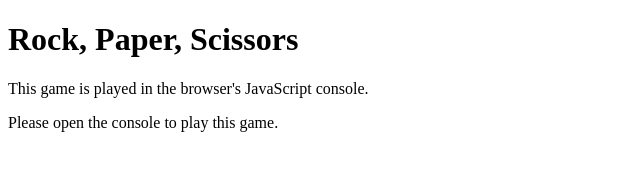
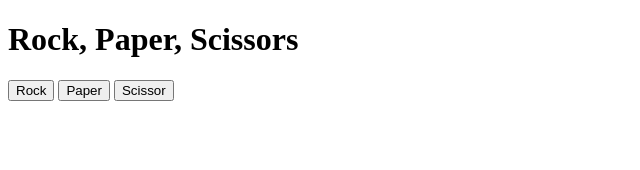
Before and after one commit to cypherbean-io/rock-paper-scissors, a plain HTML site: page index.html in a window 1280 px wide. Shown: the whole page, without its empty margins (0-640 px from the left). Drawn offline with Linux system fonts and the light colour scheme.

Commit message:
Add buttons to the page

```diff
--- a/index.html
+++ b/index.html
@@ -7,7 +7,10 @@
   </head>
   <body>
     <h1>Rock, Paper, Scissors</h1>
-    <p>This game is played in the browser's JavaScript console.</p>
-    <p>Please open the console to play this game.</p>
+    <div id="buttons">
+      <button id="rock">Rock</button>
+      <button id="paper">Paper</button>
+      <button id="scissor">Scissor</button>
+    </div>
   </body>
 </html>
```
